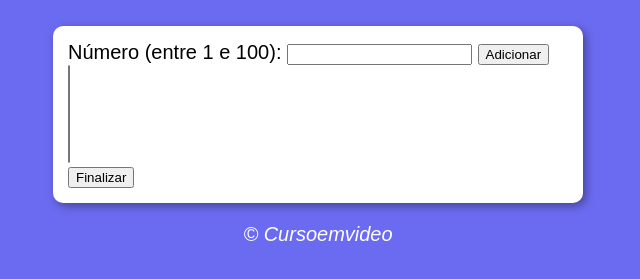
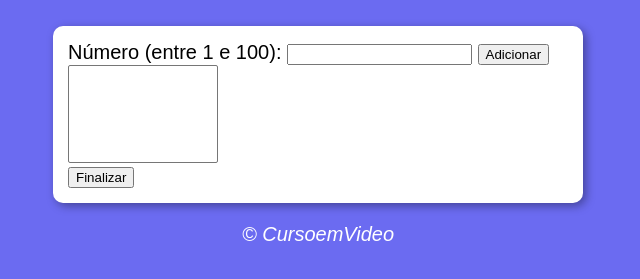
Before and after one commit to GuhDev97/JAVA-SCRIPT, a plain HTML site: page Aula16ex/Ex018/modelo.html in a window 1280 px wide. Shown: the part 73-352 px from the top of the page, without its empty margins (322-962 px from the left). Drawn offline with Linux system fonts and the light colour scheme.

Commit message:
correção

```diff
--- a/Aula16ex/Ex018/estilo.css
+++ b/Aula16ex/Ex018/estilo.css
@@ -23,7 +23,7 @@ section {
 }
 
 select#flista {
-
+    width: 150px;
 }
 
 footer {
--- a/Aula16ex/Ex018/modelo.html
+++ b/Aula16ex/Ex018/modelo.html
@@ -23,7 +23,7 @@
         </div>
     </section>
     <footer>
-        <p>&copy; Cursoemvideo</p>
+        <p>&copy; CursoemVideo</p>
     </footer>
     <script src="script.js"></script>
 
--- a/Aula16ex/Ex018/script.js
+++ b/Aula16ex/Ex018/script.js
@@ -1,5 +1,3 @@
-
-
 let num = document.querySelector('input#fnum')
 let lista = document.querySelector('select#flista')
 let res = document.querySelector('div#res')
@@ -28,6 +26,6 @@ function adicionar() {
         item.text = `Valor ${num.value} adicionado.`
         lista.appendChild(item)
     } else {
-        window.alert('Valor invalido oou já encontrado na lista.')
+        window.alert('Valor invalido ou já encontrado na lista.')
     }
 }
```
